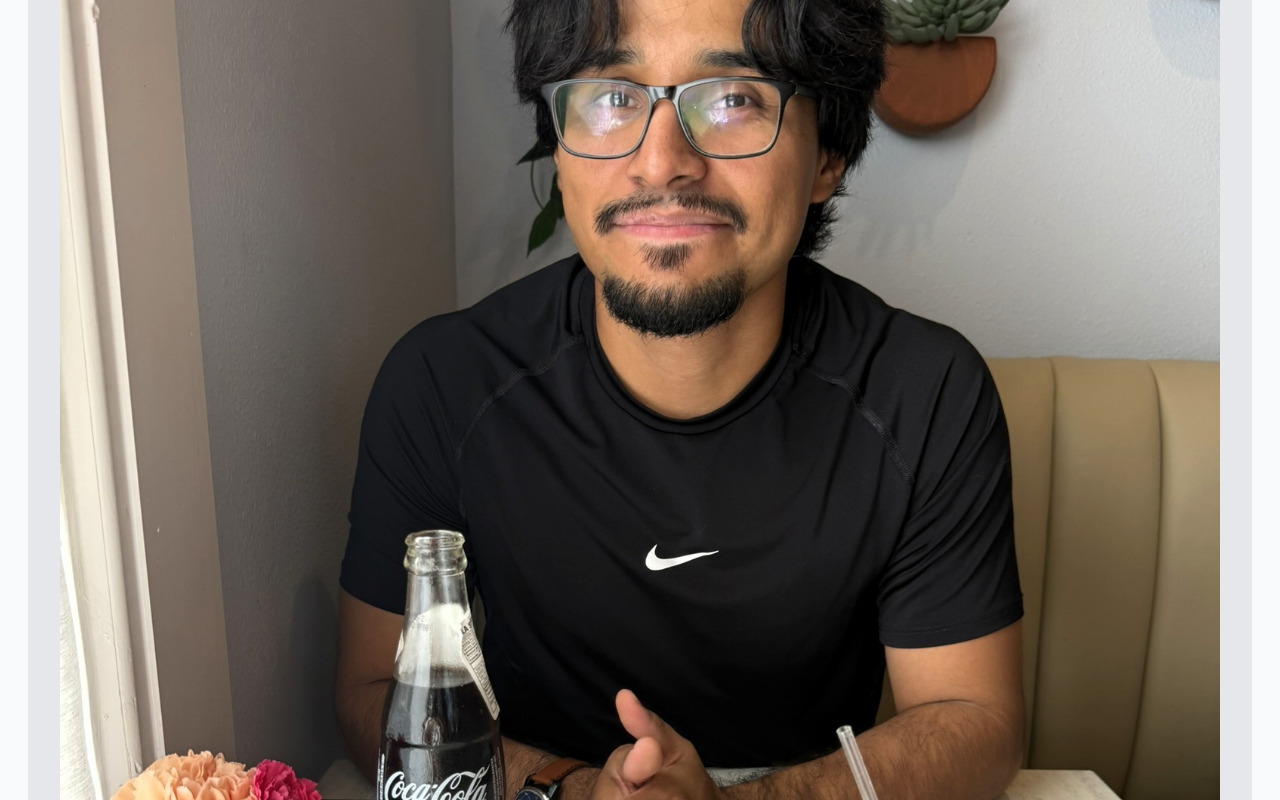
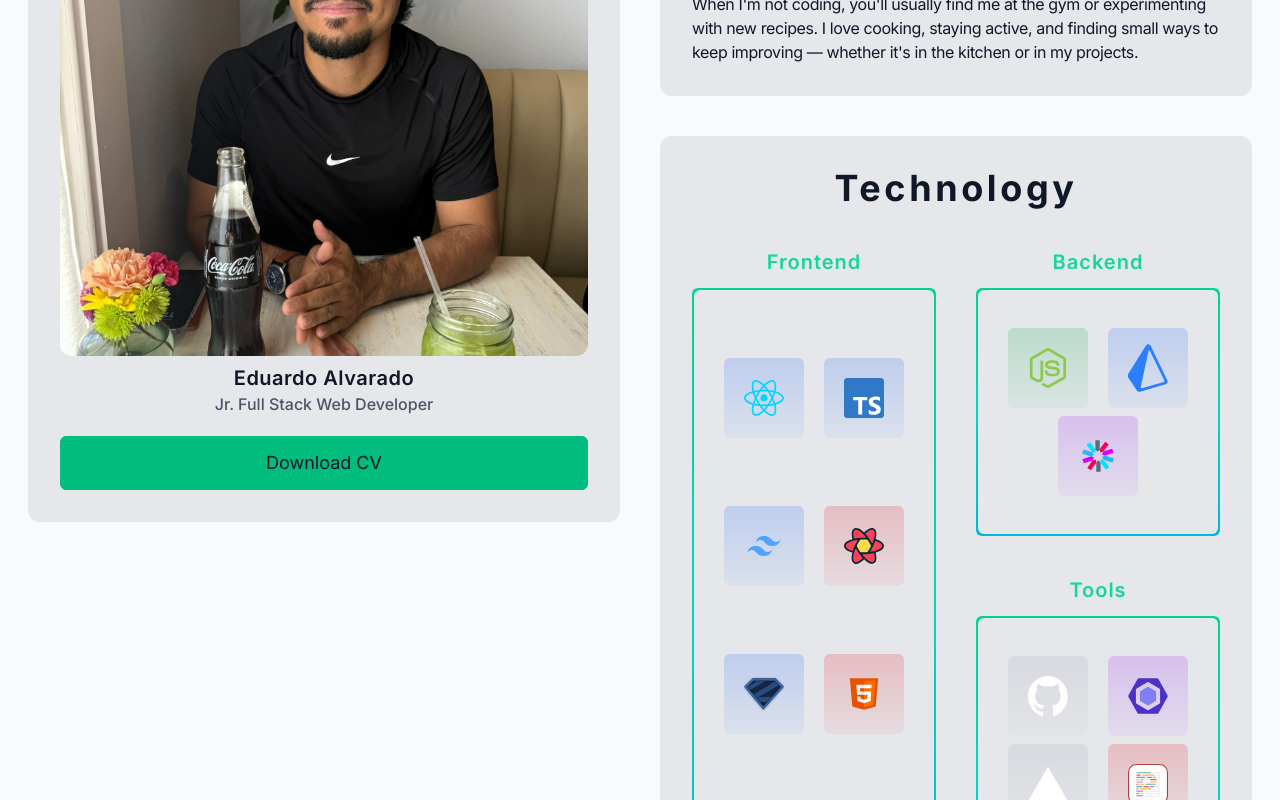
Before and after one commit to ealvara6/devfolio, a React (Vite) app: page / in a window 1280 px wide. Shown: the part 980-1780 px from the top of the page. Built offline with nearby package versions, Linux system fonts and the light colour scheme.

Commit message:
style(about): add resposive layout

```diff
--- a/src/components/sections/Sections.tsx
+++ b/src/components/sections/Sections.tsx
@@ -2,14 +2,13 @@ import { About } from './about/About';
 import { Contact } from './contact/Contact';
 import { Hero } from './hero/Hero';
 import { Projects } from './projects/Projects';
-import { TechStack } from './techStack/TechStack';
 
 export const Sections = () => {
   return (
     <main className="pb-16 w-full mx-auto">
       <Hero />
       <About />
-      <TechStack />
+      {/* <TechStack /> */}
       <Projects />
       <Contact />
     </main>
--- a/src/components/sections/about/About.tsx
+++ b/src/components/sections/about/About.tsx
@@ -2,6 +2,7 @@ import headShot from '@/assets/headShot.png';
 import type React from 'react';
 import { CheckBadgeIcon } from '@heroicons/react/24/outline';
 import clsx from 'clsx';
+import { TechStack } from '../techStack/TechStack';
 
 export const About = () => {
   const Card = ({
@@ -22,10 +23,10 @@ export const About = () => {
 
   return (
     <section
-      className="min-h-screen flex flex-col gap-10 items-center pt-14 mx-7"
+      className="min-h-fit flex flex-col xl:grid xl:grid-cols-2 gap-10 items-center xl:items-start pt-14 px-7 mx-auto"
       id="about"
     >
-      <Card>
+      <Card className="row-span-2">
         <div className="gap-2 items-center flex flex-col">
           <img
             src={headShot}
@@ -69,6 +70,9 @@ export const About = () => {
           </div>
         </div>
       </Card>
+      <Card className="h-full">
+        <TechStack className="gap-10" />
+      </Card>
     </section>
   );
 };
--- a/src/components/sections/techStack/TechStack.tsx
+++ b/src/components/sections/techStack/TechStack.tsx
@@ -2,10 +2,16 @@ import { withOpacity } from '@/utils/color';
 import { SECTIONS } from './section';
 import { TECH_REGISTRY } from './tech';
 import { SubHeading } from '@/components/shared/SubHeading';
+import clsx from 'clsx';
 
-export const TechStack = () => {
+export const TechStack = ({ className }: { className?: string }) => {
   return (
-    <section className="flex flex-col mx-7 gap-22 pt-14 lg:grid lg:grid-cols-2 lg:grid-rows-[100px_1fr_1fr] lg:items-center lg:gap-y-10 mb-14">
+    <section
+      className={clsx(
+        'flex flex-col lg:grid lg:grid-cols-2 lg:auto-rows-min lg:gap-y-10',
+        className,
+      )}
+    >
       <SubHeading className="self-center col-span-2 text-center">
         Technology
       </SubHeading>
@@ -13,17 +19,17 @@ export const TechStack = () => {
         console.log(SECTIONS.length, index);
         return (
           <div
-            className={`min-h-sm flex flex-col items-center ${
-              SECTIONS.length - 1 == index && 'lg:col-span-2'
+            className={`min-h-sm flex flex-col items-center min-h-full ${
+              index === 0 && 'lg:row-span-2'
             }`}
             key={section.key}
           >
             <h2 className="text-xl tracking-wider pb-3 self-center font-semibold text-accent-light/90">
               {section.name}
             </h2>
-            <div className="relative rounded-md py-10 min-h-72 px-4 flex items-center max-w-lg lg:max-w-xl w-full gap-y-2 gap-x-5 flex-wrap justify-center">
+            <div className="relative rounded-md py-10 px-4 flex flex-wrap justify-center items-center max-w-lg lg:max-w-xl w-full h-full gap-y-2 gap-x-5">
               <div className="h-full rounded-md absolute w-full inset-0 z-10 bg-accent bg-gradient-to-b from-emerald-400 via-teal-400 to-cyan-500" />
-              <div className="inset-[2px] bg-bg rounded-md absolute z-10" />
+              <div className="inset-[2px] bg-surface rounded-md absolute z-10" />
               {section.tech.map((techKey) => {
                 const tech = TECH_REGISTRY[techKey];
                 const from = withOpacity(tech.baseColor, 0.18);
```
